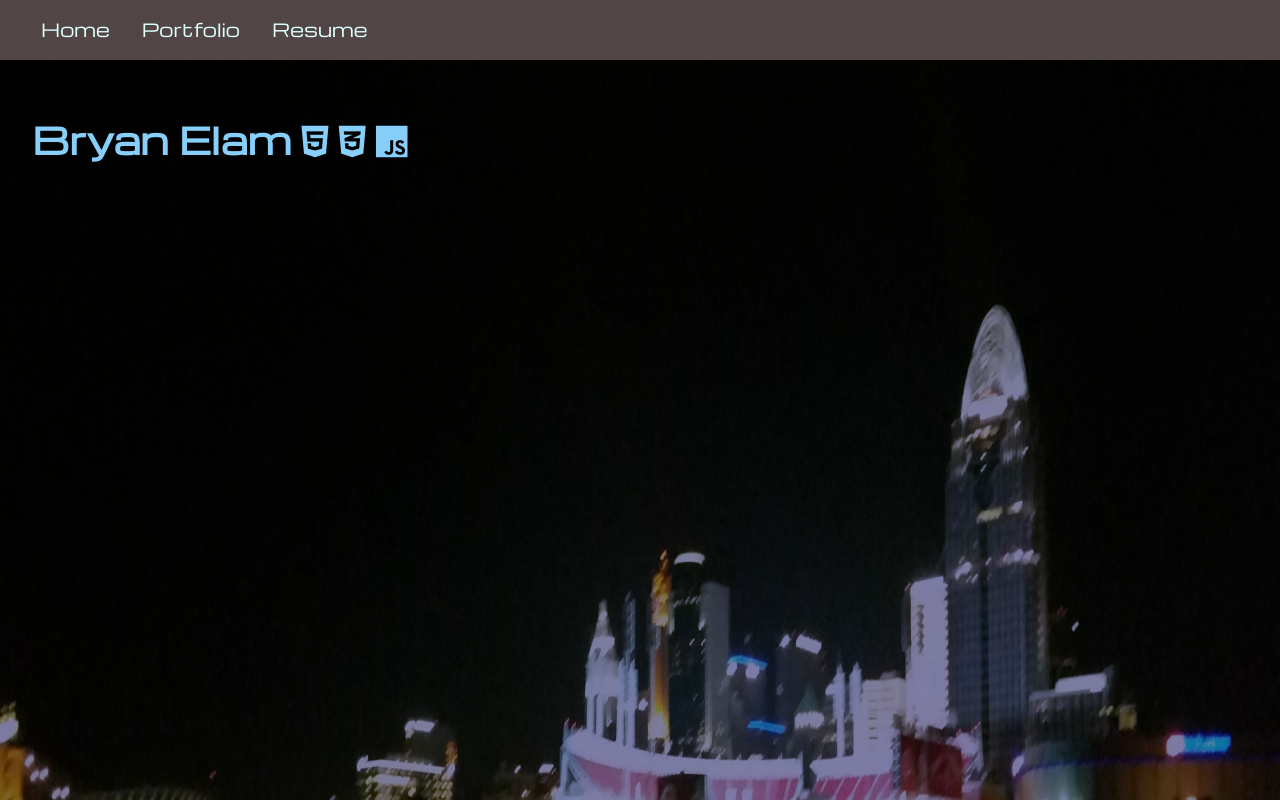
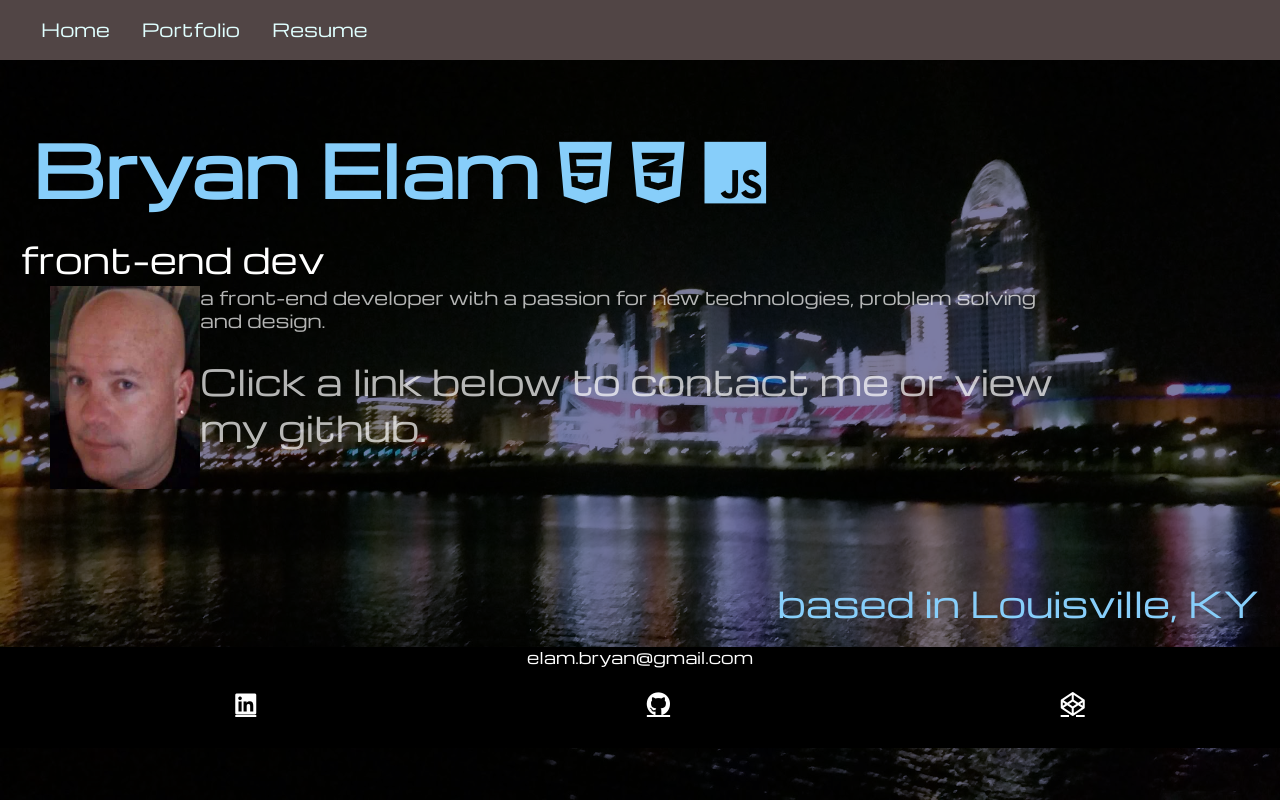
Before and after one commit to Bryan-Elam/bryansportfolio, a plain HTML site: page index.html in a window 1280 px wide. Shown: the top 800 px of the page. Drawn offline with nearby package versions, Linux system fonts and the light colour scheme.

Commit message:
add content

```diff
--- a/css/style.css
+++ b/css/style.css
@@ -53,7 +53,6 @@ body {
 .nav {
     position: fixed;
     background: slateblue;
-    /*add background image*/
     color: var(--first-color);
     top: 0;
     bottom: 0;
@@ -169,33 +168,37 @@ body {
     display: flex;
     flex-direction: column;
     min-width: 100vw;
-    min-height: 100vw;
     height: 100%;
     position: relative;
     background-image: url("../img/downtown.jpg");
     background-color: rgb(124, 124, 165);
     background: cover;
     background-blend-mode: multiply;
-    background-size: 100vh 100vh;
+    background-size: 100% 100%;
     background-repeat: no-repeat;
+    min-height: 100vh;
+}
+   .intro {
+    flex: 1 0 auto;
+    margin-top: 5rem;
+    font-size: .8rem;
 
-
-}
-
-.intro {
-    padding-top: 2rem;
-    padding-bottom: 3rem;
-    height: 100%;
-
-}
+   }
 
 
 .me-text {
 
-    color: whitesmoke;
-    padding: 5px;
-    margin: 5px;
-    font-size: 1.5rem;
+   display: flex;
+   opacity: 0;
+}
+
+.front-end {
+    display: block;
+    color: white;
+    padding-bottom: 25px;
+    margin-left: 20px;
+    font-size: var(--fs-h3);
+
 }
 
 .me {
@@ -205,11 +208,9 @@ body {
 .city-text{
     color: lightskyblue;
     padding: 5px;
-
-    margin-top: 10px;
-
-    font-size: 1.5rem;
-    text-align: center;
+    font-size: 1rem;
+    text-align: right;
+    transition: transform 250ms ease-in;
 
 }
 
@@ -420,37 +421,17 @@ body {
     }
        .intro {
         flex: 1 0 auto;
-        height: 100vh;
-
+        margin-top: 1rem;
+        font-size: var(--fs-h3);
     }
 
        .city-text{
         text-align: right;
         margin-right: 15px;
-
+        font-size: 1rem;
+        margin: 1rem;
     }
 
-
-
-
-
-
-
-
-.me{
-    display: block;
-    width: 150px;
-    margin-bottom: 12rem;
-    }
-
-
-.city-text{
-
-
-        font-size: 1.7rem;
-        margin: 2rem;
-
-}
 
 
 
@@ -577,17 +558,67 @@ body {
     background-blend-mode: multiply;
     background-size: 100% 100%;
     background-repeat: no-repeat;
-    min-height: 100vh;
-}
-   .intro {
-    flex: 1 0 auto;
-    height: 100vh;
 
 }
 
+   .intro{
+
+    max-height: 135px;
+
+    font-size:var(--fs-h3)
+
+}
+
+
+.my-info{
+    display: flex;
+    flex-direction: row;
+    margin-top: 75px;
+    margin-bottom: 70px;
+    padding-left: 50px;
+    padding-right: 200px;
+
+
+
+}
+.me{
+    display: block;
+    width: 150px;
+
+
+}
+
+.me-text{
+    display: flex;
+    flex-direction: column;
+    opacity: .7;
+    color: white;
+}
+
+.more-me {
+    margin-top: 25px;
+    font-size: var(--fs-h3);
+    margin-bottom: 40px;
+
+}
+
+.front-end{
+    display
+}
+
+@keyframes slideInFromLeft {
+    0% {
+      transform: translateX(-100%);
+    }
+    100% {
+      transform: translateX(0);
+    }
+  }
    .city-text{
     text-align: right;
     margin-right: 15px;
+    font-size: var(--fs-h3);
+    animation: 1s ease-out 0s 1 slideInFromLeft;
 
 }
 .footer {
--- a/index.html
+++ b/index.html
@@ -47,19 +47,28 @@
             <i class="fab fa-css3-alt" aria-label="css logo"></i>
             <i class="fab fa-js" aria-label="javascript logo"></i>
 
-
         </h1>
+        <article class="front-end">
+            front-end dev
+        </article>
     </section>
 
+    <div class="my-info">
     <img src="img/me.jpg" class="me" alt="image of me">
+
     <article class="me-text">
                 a front-end developer with a passion for new
         technologies, problem solving and design.
+    <article class="more-me">
+        Click a link below to contact me or view my github.
+    </article>
 
+    </div>
 
     <p class="city-text">
             based in Louisville, KY</p>
     </article>
+
 
 
 
```
